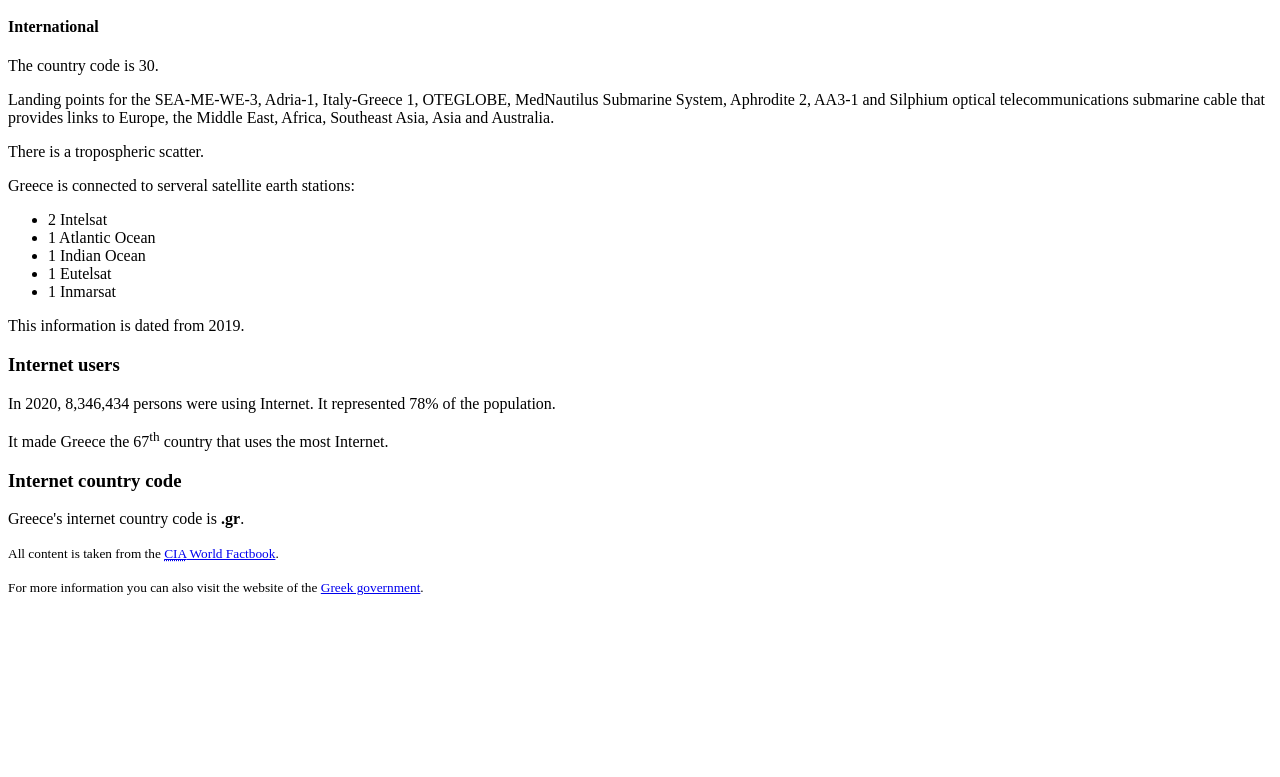
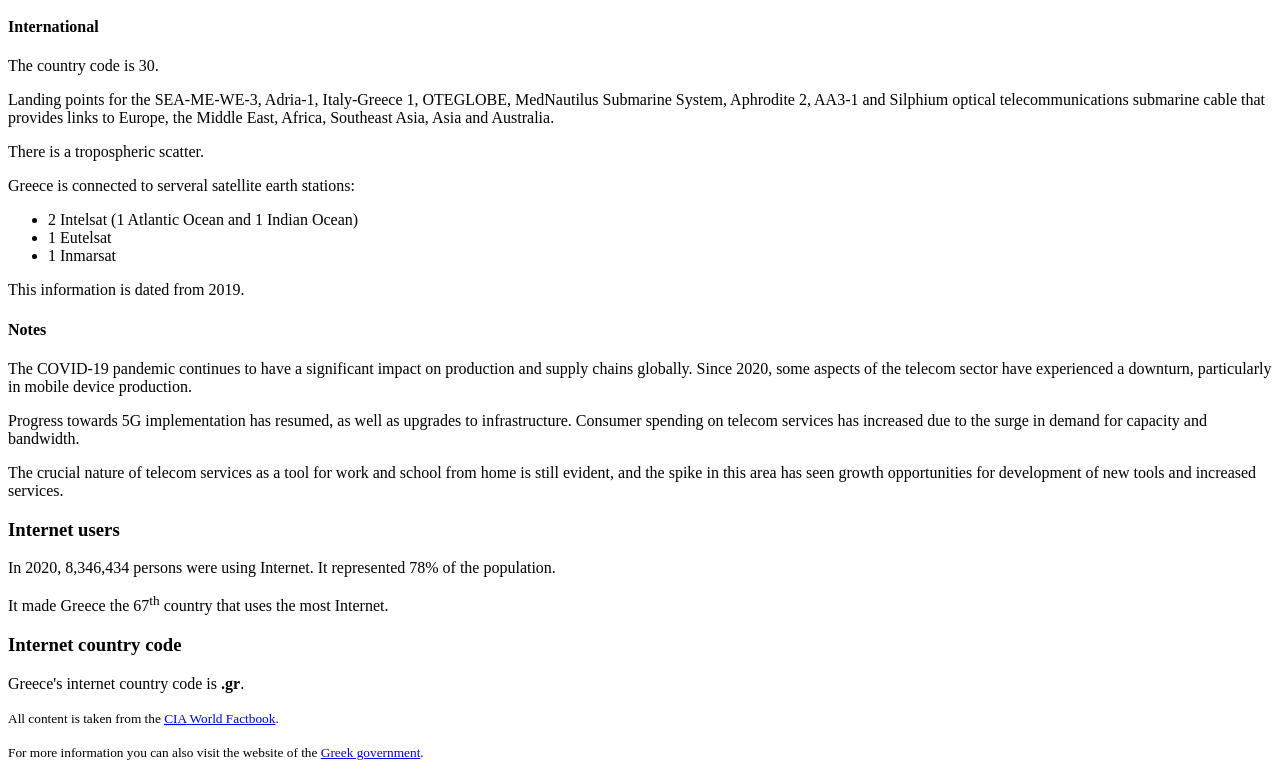
Before and after one commit to philippinecrdn/philippinecrdn.github.io, a plain HTML site: page greece.html in a window 1280 px wide. Shown: the part 2912-3689 px from the top of the page. Before the commit the page ends 3524 px from the top, so only its background shows below. Drawn offline with Linux system fonts and the light colour scheme.

Commit message:
Updated greece.html

```diff
--- a/greece.html
+++ b/greece.html
@@ -2,7 +2,7 @@
 <html lang="en">
 <head>
   <title>Greece</title>
-  <meta charset="utf-8"/>
+  <meta charset="utf-8">
 </head>
 
 <body>
@@ -31,7 +31,7 @@
         <p>Greece has suffered a severe economic crisis since late <time datetime="2009">2009</time>, due to nearly a decade of chronic overspending and structural rigidities. Beginning in <time datetime="2010">2010</time>, Greece entered three bailout agreements - the first two with the European Commission, the European Central Bank, and the <abbr title="International Monetary Fund">IMF</abbr>; and the third in <time datetime="2015">2015</time> with the European Stability Mechanism - worth in total about $300 billion.</p>
         <p>The Greek Government formally exited the third bailout in <time datetime="2018-08">August 2018</time>.</p>
         <figure>
-          <img src="images/greece-flag.png" alt="The Greek flag."/>
+          <img src="images/greece-flag.png" alt="The Greek flag.">
           <figcaption>The Greek flag. PNG, 11k (Photo taken from <a href="https://www.cia.gov/the-world-factbook/countries/greece/#people-and-society">The CIA World Factbook</a>)</figcaption>
         </figure>
       </section>
@@ -129,7 +129,7 @@
          <p>In <time datetime="2022">2022</time>, the urban population represents 80.4% of the total population.</p>
          <p>It represents an annual rate of change in urbanization of 0.11% from <time datetime="2020">2020</time> to <time datetime="2025">2025</time>.</p>
          <figure>
-           <img src="images/greece-urbanization.png" alt="The urban Greek growth."/>
+           <img src="images/greece-urbanization.png" alt="The urban Greek growth.">
            <figcaption>A graph comparing the urban growth rate to the total population growth rate. PNG, 24k (Graph taken from <a href="https://www.cia.gov/the-world-factbook/countries/greece/#people-and-society">The CIA World Factbook</a>) </figcaption>
         </figure>
        </article>
@@ -160,13 +160,15 @@
          <p>There is a tropospheric scatter.</p>
          <p>Greece is connected to serveral satellite earth stations:</p>
          <ul>
-           <li>2 Intelsat</li>
-           <li>1 Atlantic Ocean</li>
-           <li>1 Indian Ocean</li>
+           <li>2 Intelsat (1 Atlantic Ocean and 1 Indian Ocean)</li>
            <li>1 Eutelsat</li>
            <li>1 Inmarsat</li>
          </ul>
-         <p>This information is dated from 2019.</p>
+         <p>This information is dated from <time datetime="2019">2019</time>.</p>
+         <h4>Notes</h4>
+         <p>The COVID-19 pandemic continues to have a significant impact on production and supply chains globally. Since <time datetime="2020">2020</time>, some aspects of the telecom sector have experienced a downturn, particularly in mobile device production.</p>
+         <p>Progress towards 5G implementation has resumed, as well as upgrades to infrastructure. Consumer spending on telecom services has increased due to the surge in demand for capacity and bandwidth.</p>
+         <p>The crucial nature of telecom services as a tool for work and school from home is still evident, and the spike in this area has seen growth opportunities for development of new tools and increased services.</p>
       </article>
 
       <article>
```
